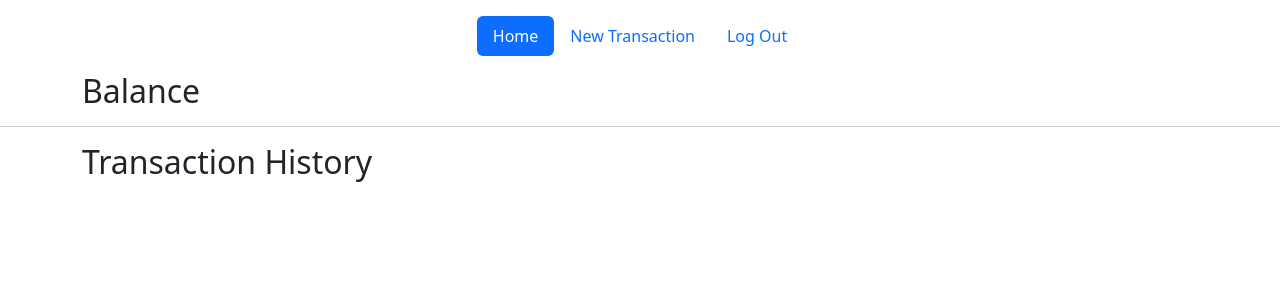
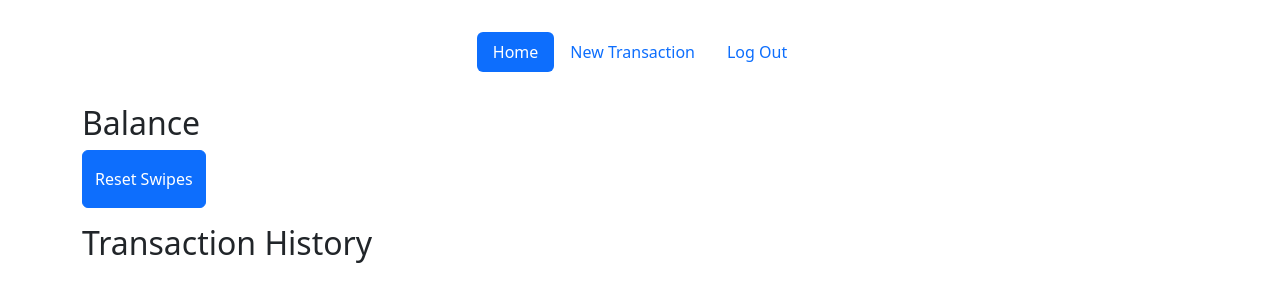
Before and after one commit to noahhodge04/meal-plan-tracker, a Flask app: page / in a window 1280 px wide. Shown: the top 302 px of the page. Run offline with Flask 3, Linux system fonts and the light colour scheme; the visitor is signed in with stand-in values (Sample User, id 1); some libraries are stand-ins or nearby versions.

Commit message:
Added swipe reset button

```diff
--- /dev/null
+++ b/static/js/reset_swipes.js
@@ -0,0 +1,19 @@
+async function reset_swipes(){
+    try{
+        const response = await fetch(
+            "/api/swipes/reset",{
+                method: "POST"
+            }
+        )
+        const result = await response.json();
+
+        if (!response.ok || !result.success) {
+            throw new Error(result,error || "Could not reset swipes");
+        }
+
+        window.location.href = "/";
+    } catch(error) {
+        console.error(error);
+        alert(error.message || "Could not connect to the server. Please try again.");
+    }
+}
--- a/static/js/transaction_record.js
+++ b/static/js/transaction_record.js
@@ -16,7 +16,12 @@ async function displayTransactionRecord() {
                     } else{
                         li.textContent += `$${transaction.amount}`;
                     }
-                    li.textContent += ` at ${transaction.location} (${transaction.note})`;
+                    if(transaction.location){
+                        li.textContent += ` at ${transaction.location}`
+                    }
+                    if(transaction.note){
+                        li.textContent += ` (${transaction.note})`
+                        }
                     list.appendChild(li);
                 }
             });
--- a/templates/balance.html
+++ b/templates/balance.html
@@ -7,7 +7,7 @@
         <script type="module" src="https://cdn.jsdelivr.net/npm/bootstrap@6.0.0-alpha.1/dist/js/bootstrap.bundle.min.js" integrity="sha384-1a/pXj49ZQ1aHEmrJ+gMw1otqoVsYwlEnlD8mIfY2TV03r20Y0CN7uqx1tQogjPL" crossorigin="anonymous"></script>
     </head>
     <body id="balance-container">
-        <div class="container">
+        <div class="container py-3">
             <header class="d-flex justify-content-center py-3">
                 <script src="{{  url_for('static',filename='js/logout.js')  }}"></script>
                 <ul class="nav nav-pills">
@@ -20,12 +20,13 @@
 
         <div class="container">
             <h2>Balance</h2>
-            <div id="balance-field" class="fs-xl">
+            <div id="balance-field" class="fs-lg">
 
             </div>
+            <script src="{{  url_for('static',filename='js/reset_swipes.js')  }}"></script>
+            <button onclick="reset_swipes()" class="btn btn-primary py-3">Reset Swipes</button>
         </div>
-        <hr>
-        <div class="container" id="transaction-history-container">
+        <div class="container py-3" id="transaction-history-container">
             <h2>Transaction History</h2>
             <ul id="transaction-list">
 
```
